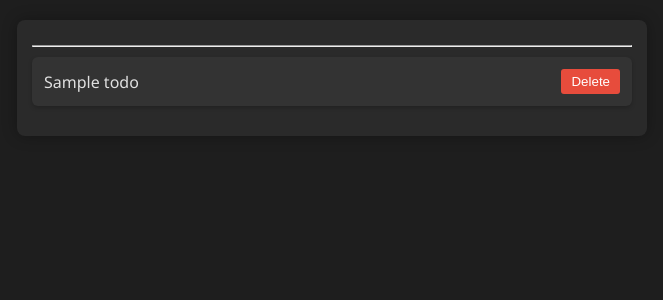
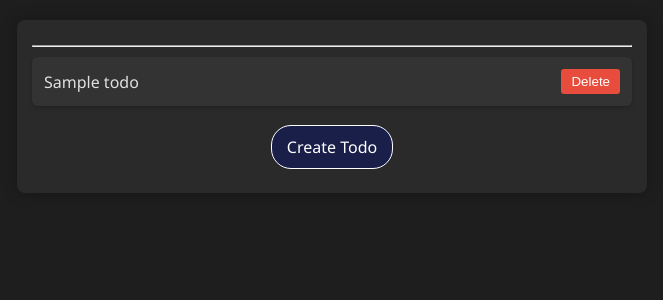
Before and after one commit to Alireza-6/TodoDjango, a Django app: page / in a window 1280 px wide. Shown: the part 103-403 px from the top of the page, without its empty margins (308-971 px from the left). Run offline with Django 5.2, Linux system fonts and the light colour scheme; a user stored in the database is signed in; tables that the repository leaves empty hold one stand-in row (values such as "Sample post").

Commit message:
add create todo button to home page

```diff
--- a/todos/static/css/home.css
+++ b/todos/static/css/home.css
@@ -238,3 +238,24 @@ body {
 .complete-btn:hover {
     background: forestgreen;
 }
+
+.create-todo {
+    text-align: center;
+    margin-top: 30px;
+    margin-bottom: 20px;
+}
+
+.create-todo a {
+    color: white;
+    text-decoration: none;
+    padding: 10px 15px;
+    background-color: #1a1f4a;
+    border: 1px solid white;
+    border-radius: 20px;
+    transition: linear .5s;
+}
+
+.create-todo a:hover {
+    transition: linear .5s;
+    background-color: #2d336b;
+}
--- a/todos/templates/list_todos.html
+++ b/todos/templates/list_todos.html
@@ -48,6 +48,9 @@
                 </div>
             </li>
         {% endfor %}
+        <div class="create-todo">
+            <a href="{% url 'create_todo' %}">Create Todo</a>
+        </div>
     </div>
     <script src="{% static 'js/deletePopup.js' %}"></script>
 </div>
```
